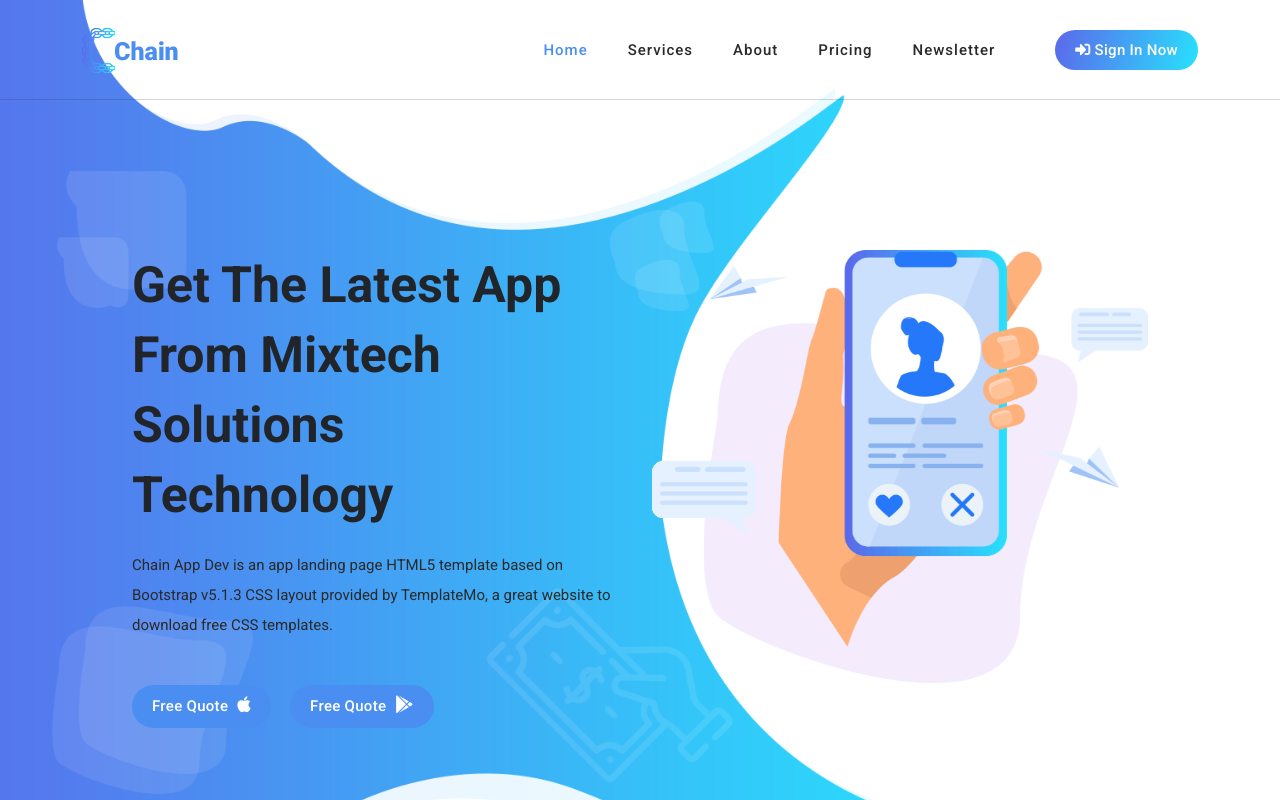
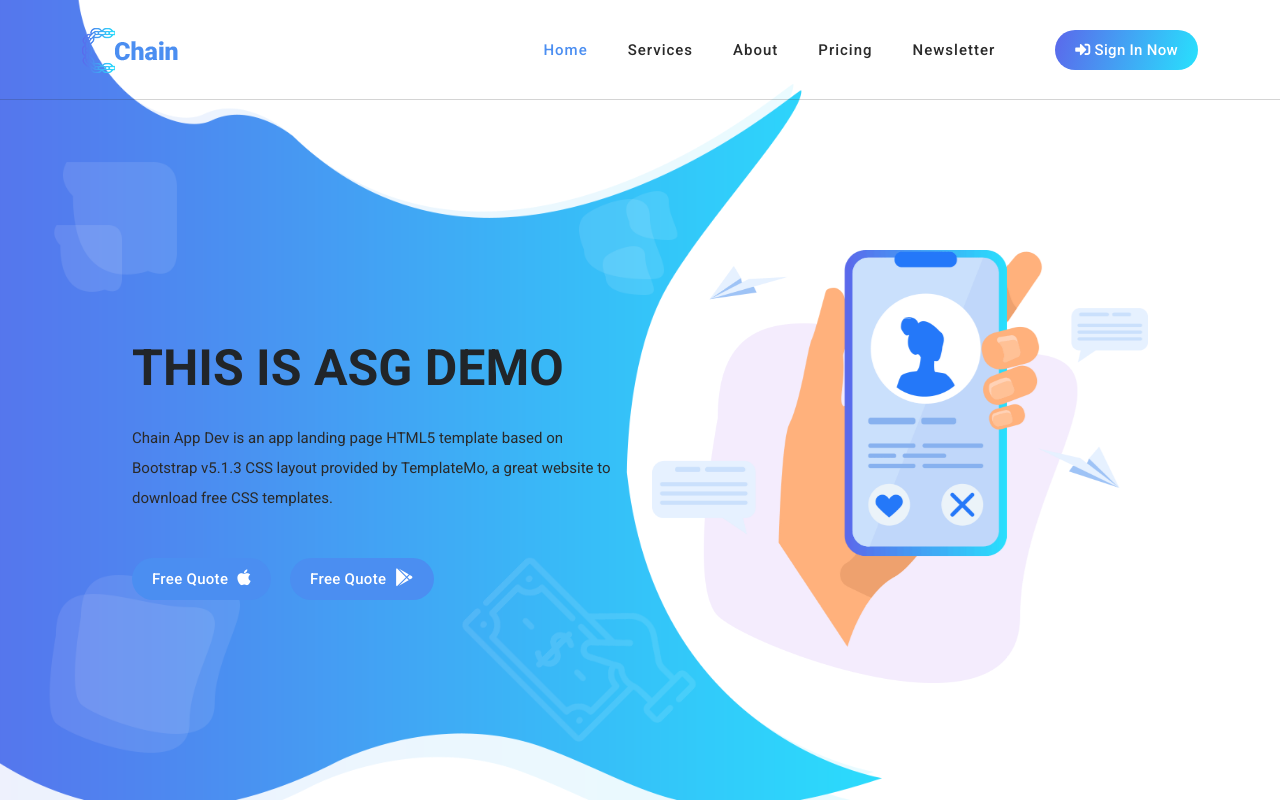
Before and after one commit to rahathossain75062/jenkins, a plain HTML site: page index.html in a window 1280 px wide. Shown: the top 800 px of the page. Drawn offline with Linux system fonts and the light colour scheme.

Commit message:
new commit

```diff
--- a/index.html
+++ b/index.html
@@ -174,7 +174,7 @@ https://templatemo.com/tm-570-chain-app-dev
               <div class="left-content show-up header-text wow fadeInLeft" data-wow-duration="1s" data-wow-delay="1s">
                 <div class="row">
                   <div class="col-lg-12">
-                    <h2>Get The Latest App From Mixtech Solutions Technology</h2>
+                    <h2>THIS IS ASG DEMO</h2>
                     <p>Chain App Dev is an app landing page HTML5 template based on Bootstrap v5.1.3 CSS layout provided by TemplateMo, a great website to download free CSS templates.</p>
                   </div>
                   <div class="col-lg-12">
```
